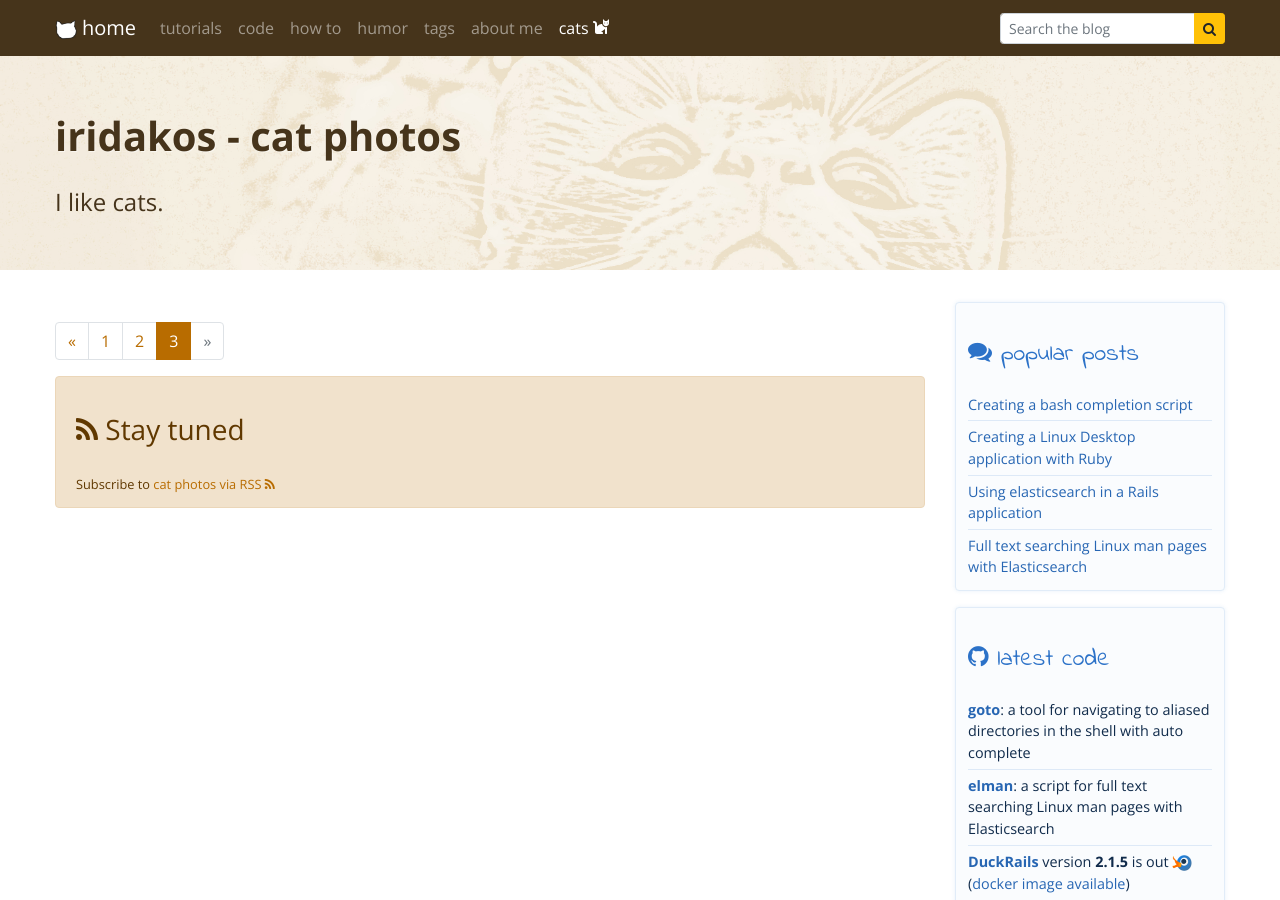
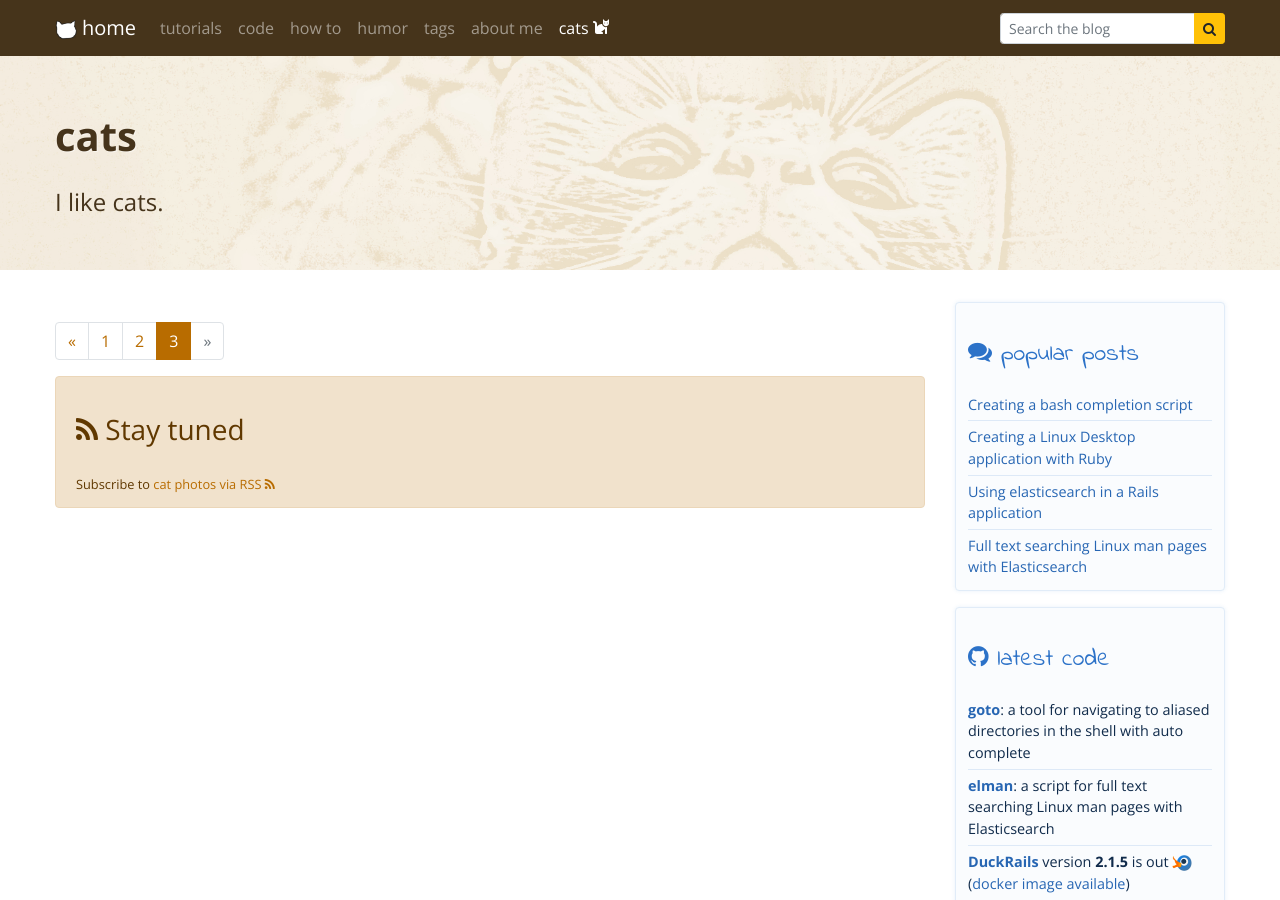
Before and after one commit to iridakos/iridakos.github.io, a Jekyll site: the page built from _cat_photos/index-3.html, in a window 1280 px wide and 900 px high. Built offline with Jekyll 4.4.1, drawn with Linux system fonts in a browser that asks for light colours; nearby versions of some CDN libraries; comment, search, counter and statistics services are not loaded.

Commit message:
Update index-3.html

```diff
--- a/_cat_photos/index-3.html
+++ b/_cat_photos/index-3.html
@@ -1,6 +1,6 @@
 ---
 layout: cat-photo
-title: iridakos - cat photos
+title: cats
 subtitle: I like cats.
 description: Photos of my cats.
 is_index: true
```
